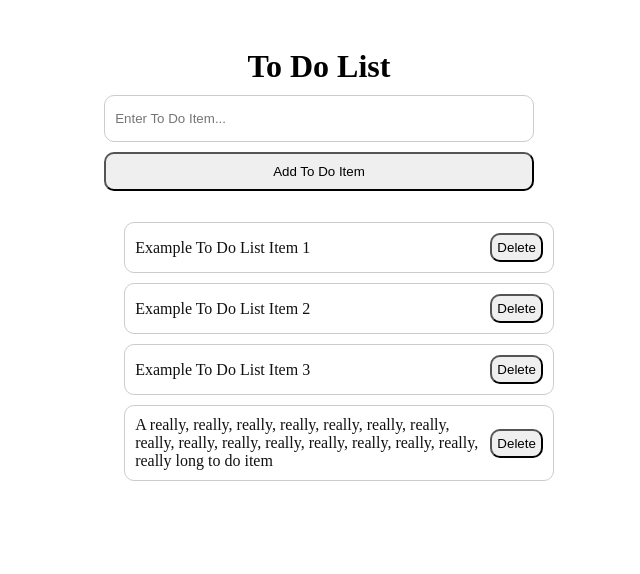
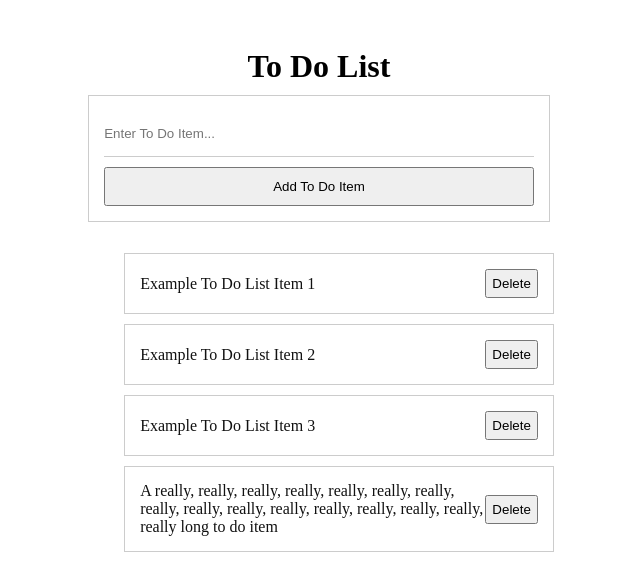
Before and after one commit to harrison-he/to-do-list-web, a React app: page / in a window 1280 px wide. Shown: the top 574 px of the page, without its empty margins (321-961 px from the left). Built offline with nearby package versions, Linux system fonts and the light colour scheme; the HTML template or start-up script is replaced by a standard one.

Commit message:
extra styling

```diff
--- a/src/Components/AddToDo.js
+++ b/src/Components/AddToDo.js
@@ -6,18 +6,21 @@ const styles = {
         display: "flex",
         flexDirection: "column",
         marginBottom: "15px",
-        width: "100%"
+        width: "100%",
+        backgroundColor: "#fff",
+        padding: "15px",
+        border: "1px #ccc solid",
     },
     inputBar: {
         marginBottom: "10px",
-        borderRadius: "10px",
-        padding: "5px 10px",
+
+        border: "none",
+        padding: "5px 0",
         height: "35px",
-        border: "1px solid #ccc"
+        borderBottom: "1px solid #ccc"
     },
     submit: {
-        borderRadius: "10px",
-        padding: "10px",
+        padding: "10px 0"
     }
 }
 
--- a/src/Components/ToDoList.js
+++ b/src/Components/ToDoList.js
@@ -10,16 +10,16 @@ const styles = {
         display: "flex",
         justifyContent: "space-between",
         border: "1px #ccc solid",
-        padding: "10px",
+        padding: "15px",
         marginBottom: "10px",
-        borderRadius: "10px",
+        // borderRadius: "10px",
         backgroundColor: "#fff",
         alignItems: "center",
         color: "#111"
     },
     delete: {
         padding: "5px",
-        borderRadius: "10px",
+        // borderRadius: "10px",
 
     }
 }
```
